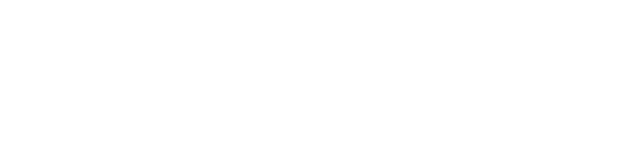
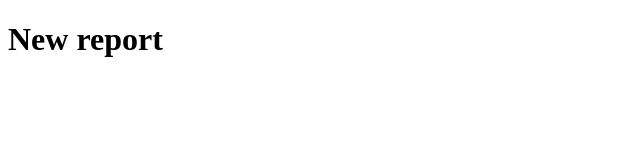
Before and after one commit to smithd88/sample, a plain HTML site: page index.html in a window 1280 px wide. Shown: the whole page, without its empty margins (0-640 px from the left). Drawn offline with Linux system fonts and the light colour scheme.

Commit message:
Added new report

```diff
--- a/index.html
+++ b/index.html
@@ -4,6 +4,7 @@
 	<title></title>
 </head>
 <body>
+	<h1>New report</h1>
 
 </body>
 </html>
```
